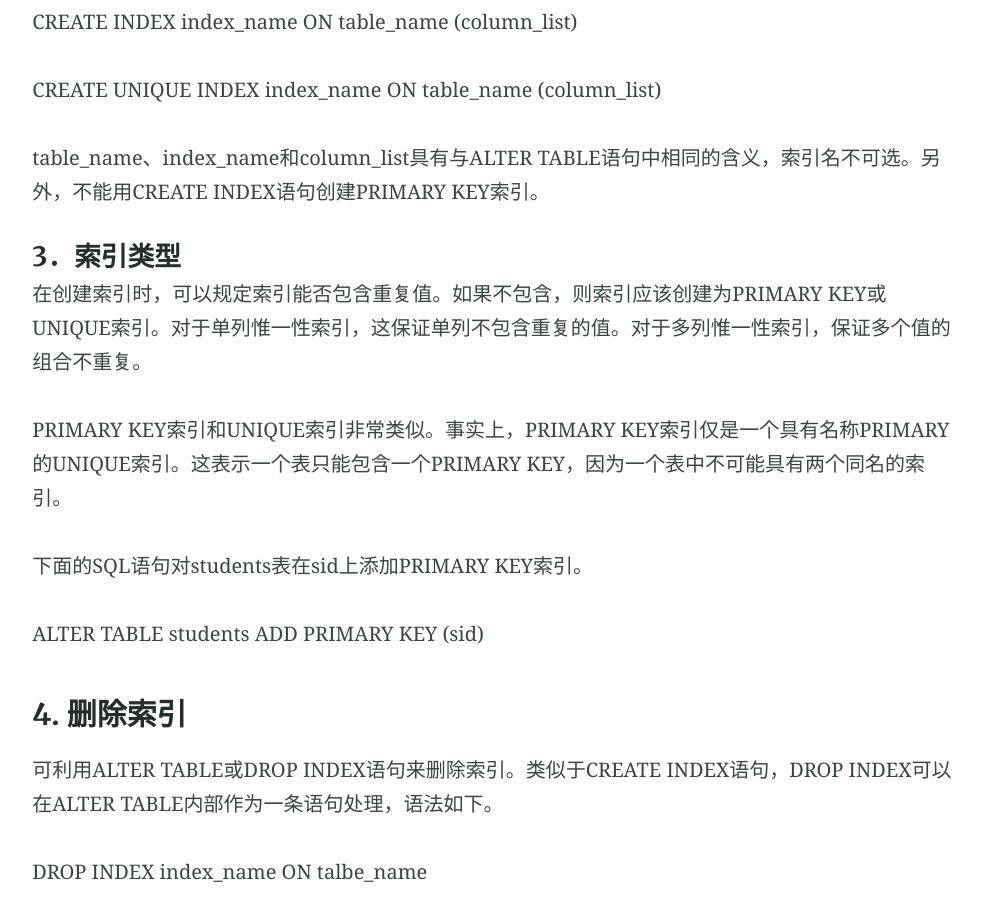
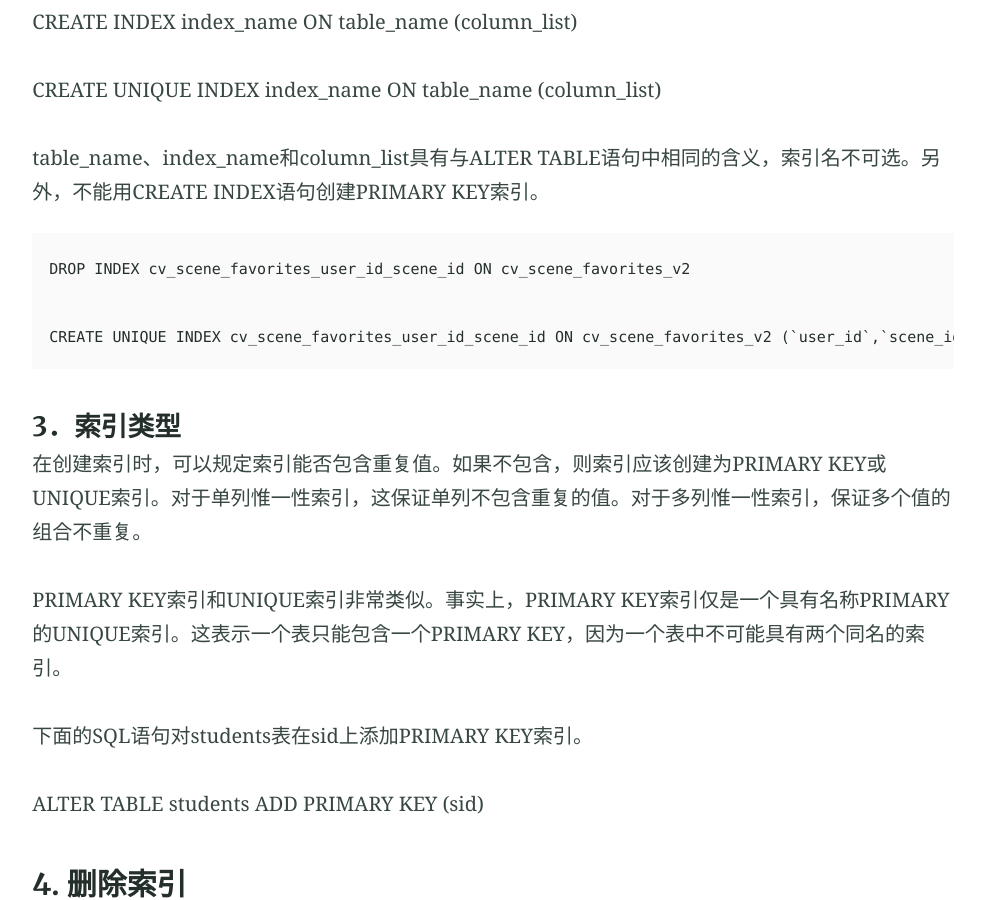
Before and after one commit to wudixm/wudixm.github.io, a Jekyll site: the page built from _posts/2018-05-10-MySQL-Indexes.md, in a window 1280 px wide and 900 px high, scrolled down 1862 px. Shown: the whole window, without its empty margins (147-1132 px from the left). Built offline with Jekyll 4.4.1, drawn with Linux system fonts in a browser that asks for light colours; our own code applies the rules of GitHub Pages for plain Markdown files.

Commit message:
mysql indexes alter index and insert row from another table

````diff
--- a/_posts/2018-05-10-MySQL-Indexes.md
+++ b/_posts/2018-05-10-MySQL-Indexes.md
@@ -53,6 +53,12 @@ CREATE UNIQUE INDEX index_name ON table_name (column_list)
 
 
 table_name、index_name和column_list具有与ALTER TABLE语句中相同的含义，索引名不可选。另外，不能用CREATE INDEX语句创建PRIMARY KEY索引。
+
+```
+DROP INDEX cv_scene_favorites_user_id_scene_id ON cv_scene_favorites_v2
+
+CREATE UNIQUE INDEX cv_scene_favorites_user_id_scene_id ON cv_scene_favorites_v2 (`user_id`,`scene_id`)
+```
 
 #### 3．索引类型
 
````
Also changed, not shown: _posts/2018-05-29-MySQL-Insert-Table.md (added, +9 -0 lines).
